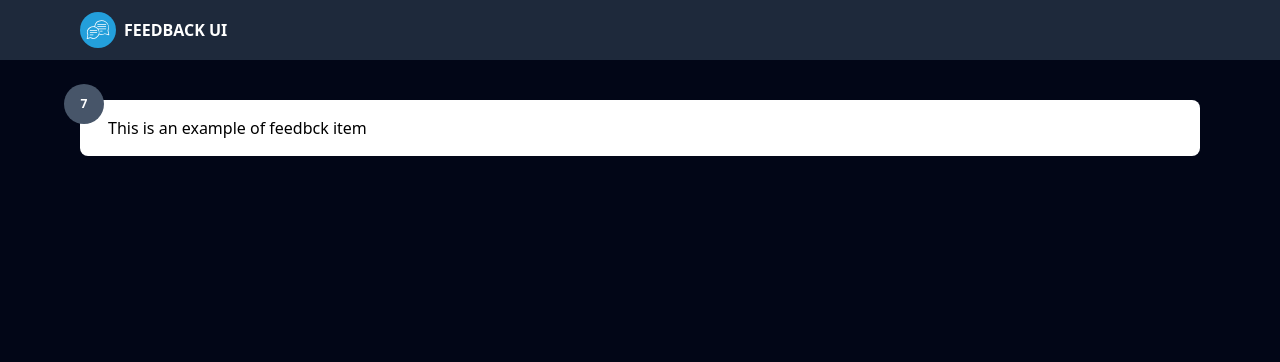
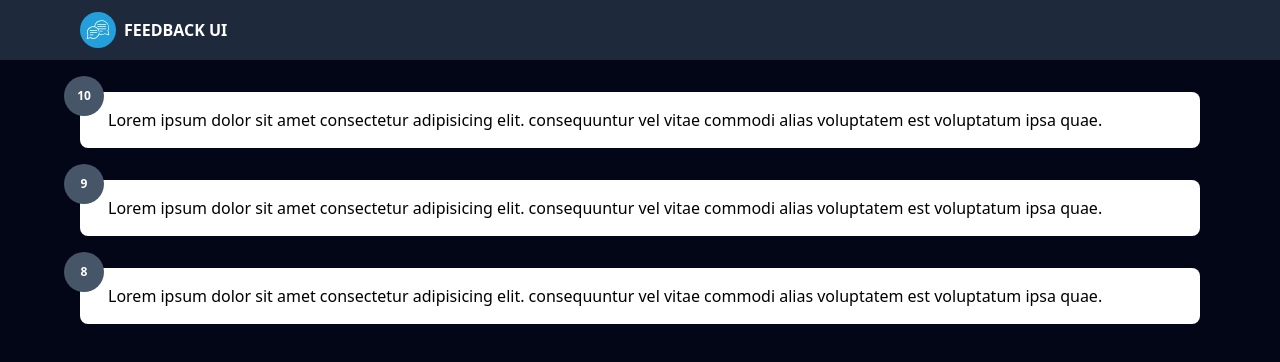
Before and after one commit to it27427/feedback-app, a React (Vite) app: page / in a window 1280 px wide. Shown: the top 362 px of the page. Built offline with nearby package versions, Linux system fonts and the light colour scheme.

Commit message:
feedback-propTypes added

```diff
--- a/index.html
+++ b/index.html
@@ -6,7 +6,7 @@
     <meta name="viewport" content="width=device-width, initial-scale=1.0" />
     <title>Feedback UI</title>
   </head>
-  <body class="bg-slate-950">
+  <body class="bg-slate-950 text-white">
     <div id="root"></div>
     <script type="module" src="/src/main.jsx"></script>
   </body>
--- a/src/App.jsx
+++ b/src/App.jsx
@@ -1,7 +1,7 @@
 import { useState } from 'react';
 
 import Header from '@/components/Header';
-import FeedbackItem from '@/components/FeedbackItem';
+import FeedbackList from '@/components/FeedbackList';
 import FeedbackData from '@/data/FeedbackData';
 
 function App() {
@@ -12,7 +12,7 @@ function App() {
       <Header />
 
       <div className='container'>
-        <FeedbackItem />
+        <FeedbackList feedback={feedback} />
       </div>
     </>
   );
--- a/src/components/FeedbackItem.jsx
+++ b/src/components/FeedbackItem.jsx
@@ -1,19 +1,19 @@
-import { useState } from 'react';
+import PropTypes from 'prop-types';
+import Card from './ui/Card';
 
-const FeedbackItem = () => {
-  const [rating, setRating] = useState(7);
-  const [text, setText] = useState('This is an example of feedbck item');
-
+const FeedbackItem = ({ item }) => {
   return (
-    <div className='py-10'>
-      <div className='bg-white rounded-lg py-4 px-7 relative'>
-        <span className='inline-flex items-center justify-center text-center w-10 h-10 rounded-full bg-slate-600 text-white p-3 text-xs font-semibold absolute -left-4 -top-4'>
-          {rating}
-        </span>
-        <h5 className='text-md'>{text}</h5>
-      </div>
-    </div>
+    <Card>
+      <span className='inline-flex items-center justify-center text-center w-10 h-10 rounded-full bg-slate-600 text-white p-3 text-xs font-semibold absolute -left-4 -top-4'>
+        {item.rating}
+      </span>
+      <h5 className='text-md'>{item.text}</h5>
+    </Card>
   );
 };
 
+FeedbackItem.propTypes = {
+  item: PropTypes.object.isRequired,
+};
+
 export default FeedbackItem;
--- /dev/null
+++ b/src/components/FeedbackList.jsx
@@ -0,0 +1,28 @@
+import PropTypes from 'prop-types';
+import FeedbackItem from './FeedbackItem';
+
+const FeedbackList = ({ feedback }) => {
+  if (!feedback || feedback.length === 0) {
+    return <p className='text-indigo-100 font-semibold'>No Feedback Yet!</p>;
+  }
+
+  return (
+    <div className='flex flex-col gap-8 pt-8'>
+      {feedback.map((item) => (
+        <FeedbackItem key={item.id} item={item} />
+      ))}
+    </div>
+  );
+};
+
+FeedbackList.propTypes = {
+  feedback: PropTypes.arrayOf(
+    PropTypes.shape({
+      id: PropTypes.number.isRequired,
+      text: PropTypes.string.isRequired,
+      rating: PropTypes.number.isRequired,
+    })
+  ),
+};
+
+export default FeedbackList;
--- /dev/null
+++ b/src/components/ui/Card.jsx
@@ -0,0 +1,26 @@
+import PropTypes from 'prop-types';
+
+const Card = ({ children, reverse }) => {
+  return (
+    <div
+      className='bg-white text-slate-900 rounded-lg py-4 px-7 relative'
+      style={{
+        backgroundColor: reverse ? 'rgba(255,255,255,0.4)' : '#fff',
+        color: reverse ? '#fff' : '#000',
+      }}
+    >
+      {children}
+    </div>
+  );
+};
+
+Card.defaultProps = {
+  reverse: false,
+};
+
+Card.propTypes = {
+  children: PropTypes.node.isRequired,
+  reverse: PropTypes.bool,
+};
+
+export default Card;
```
